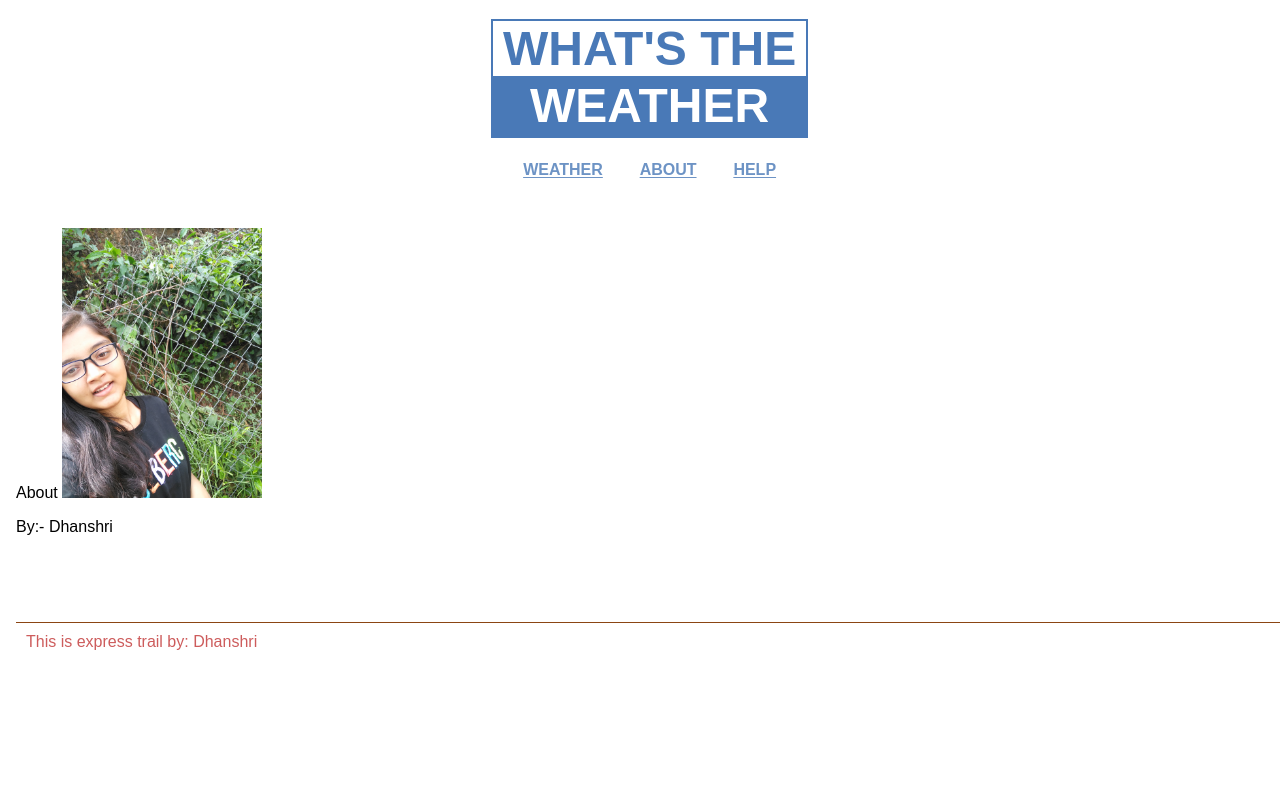
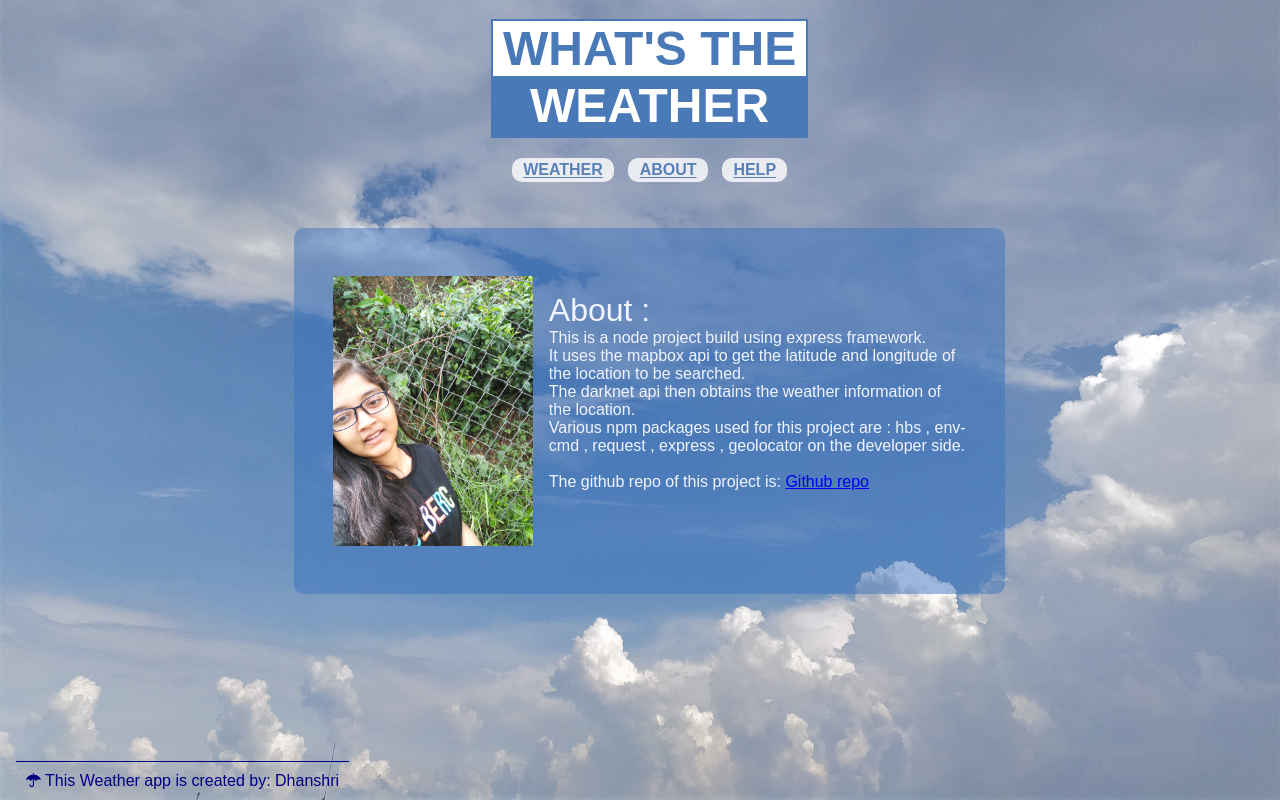
Before and after one commit to DSahir/WhatsTheWeather, a Node server app: page /about in a window 1280 px wide. Run offline with Node 20, Linux system fonts and the light colour scheme.

Commit message:
Added about info and links

```diff
--- a/public/css/styles.css
+++ b/public/css/styles.css
@@ -92,11 +92,14 @@
     inline-size: max-content;
 }
 footer{
+
     inline-size: auto;
-    border-top:solid saddlebrown 1px;
+    border-top:solid navy 1px;
     padding: 10px 10px;
-    color: indianred;
+    color: navy;
     margin-top: 70px;
+    position: fixed;
+    bottom: 0;
 }
 header {
     font-weight: bold;
@@ -113,6 +116,8 @@
 img{
     width: 200px;
     height: 270px;
+    margin-right: 16px;
+    vertical-align: middle;
 }
 input{
      padding-inline-start: 3px;
@@ -159,10 +164,7 @@
 .links :active{
     background-color: white;
 }
-.boxOut{
-    display: flex;
-    justify-content: space-around;
-}
+
 .d-none{
     display: none;
 }
@@ -210,6 +212,15 @@
     margin: 0 auto 3vh auto;
     width: 60%;
 }
-/* form button{
-    width: fit-content;
-} */
+#about , #help{
+    display: flex;
+    justify-content: space-around;
+    font-size: 1rem;
+    text-align: left;
+    color: #f0f4ff;
+    background-color: #3972bc7e;
+    border-radius:10px ;
+    width: 50%;
+    padding: 6vh 3vw;
+    word-wrap: normal;
+}
--- a/src/app.js
+++ b/src/app.js
@@ -47,7 +47,7 @@
 app.get('/help' , (req,res)=>{
     //res.send('HELP PAGE!')
     res.render('helpme',{
-        msg:'This is the help me dynamic page.',
+        msg:'This is the help dynamic page.',
         title:'Help',
         name:'Dhanshri'
     })
@@ -135,7 +135,7 @@
 })
 //404 error -- should be at last so no other match is found
 app.get('*',(req,res)=>{
-    res.render(('error'),{title:'404',msg404:'My 404 page'})
+    res.render(('error'),{title:'404',msg404:'404 error ! Page not found'})
 })
 
 
--- a/templates/hbs/about.hbs
+++ b/templates/hbs/about.hbs
@@ -1,4 +1,4 @@
-<!DOCTYPE html>
+<!DOCTYPE>
 
 <head>
         <link rel="stylesheet" type="html/css" href="/css/styles.css">
@@ -6,13 +6,19 @@
 </head>
 <body>
     {{>header}}
-    <div class="container">
-        {{title}}
+    <div class="container" id="about">
         <img src="./img/me.jpg">
-        <p>By:- {{name}}</p>
+
+
+        <p>
+          <font style="text-align: center; font-size:2em;">{{title}} :</font>
+          <br>
+        This is a node project build using express framework.<br>It uses the mapbox api to get the latitude and longitude of the location to be searched.<br> The darknet api then obtains the weather information of the location.
+        <br>Various npm packages used for this project are : hbs , env-cmd , request , express , geolocator on the developer side.<br>
+        <br>The github repo of this project is: <a href="https://github.com/DSahir/WhatsTheWeather.git"> Github repo</a>    </p>
     </div>
     {{>footer}}
-    <script src="../../public/js/app.js"></script>
+    {{!-- <script src="./js/app.js"></script> --}}
 </body>
 
 </html>
--- a/templates/hbs/index.hbs
+++ b/templates/hbs/index.hbs
@@ -2,7 +2,6 @@
 
 <head>
         <link rel="stylesheet" href="/css/styles.css">
-    <title ><i></i>Weather App</title>
     {{!-- <script type="text/javascript" src="geolocator.min.js"></script> --}}
 
 </head>
@@ -12,8 +11,8 @@
 
         <form>
             <input placeholder="Enter Location">
-            <button>Search</button>
-            <button id="loc">My Location</button>
+            <button><i class="fa fa-search" aria-hidden="true"></i> Search</button>
+            <button id="loc"><i class="fa fa-map-marker" aria-hidden="true"></i> My Location</button>
         </form>
 
         <p id="msg-1"></p>
--- a/templates/partials/footer.hbs
+++ b/templates/partials/footer.hbs
@@ -1,3 +1,3 @@
 <footer>
-    This is express trail by: {{name}}
+    <i class="fa fa-umbrella"></i> This Weather app is created by: {{name}}
 </footer>
--- a/templates/partials/header.hbs
+++ b/templates/partials/header.hbs
@@ -1,7 +1,11 @@
 <head>
         <link rel="stylesheet" href="/css/styles.css">
-        <title ><i></i>Weather App</title>
 
+        <link rel="stylesheet" href="https://cdnjs.cloudflare.com/ajax/libs/font-awesome/4.7.0/css/font-awesome.min.css">
+
+    <title>
+        Whats the Weather
+    </title>
 </head>
 <header>
 <div class="logo">
```
Also changed, not shown: templates/hbs/error.hbs (+9 -6 lines), templates/hbs/helpme.hbs (+7 -6 lines).
